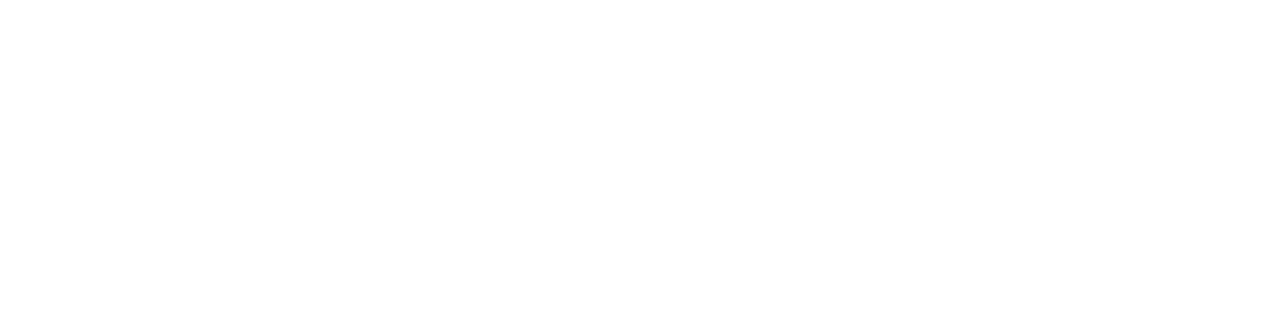
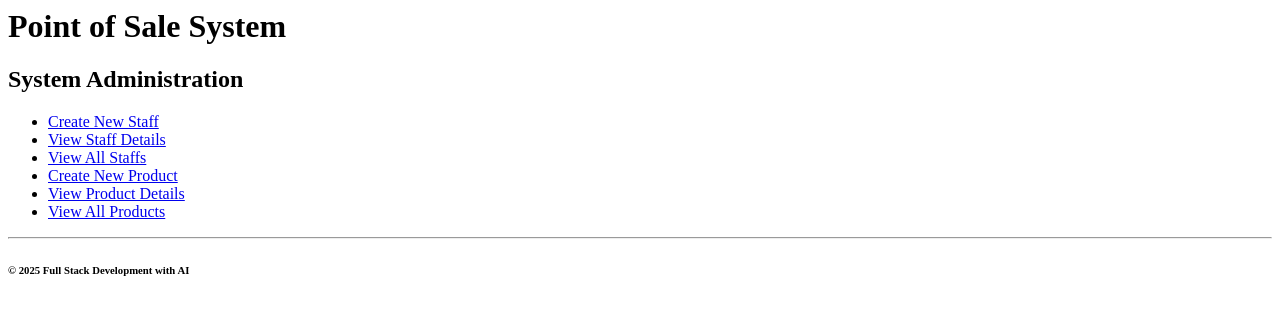
Before and after one commit to teamlead-hotmail/PointOfSaleSystemWeb, a plain HTML site: page index.html in a window 1280 px wide. Drawn offline with Linux system fonts and the light colour scheme.

Commit message:
added nav menus for sysadmin to /index.html

```diff
--- a/index.html
+++ b/index.html
@@ -1,11 +1,21 @@
-<!DOCTYPE html>
-<html lang="en">
-<head>
-    <meta charset="UTF-8">
-    <meta name="viewport" content="width=device-width, initial-scale=1.0">
-    <title>Document</title>
-</head>
-<body>
-
-</body>
+<html>
+	<head>
+		<title>Point of Sale System</title>
+	</head>
+	<body>
+		<h1>Point of Sale System</h1>
+        <h2>System Administration</h2>
+		<ul>
+			<li><a href="./systemAdministration/createNewStaff.html">Create New Staff</a></li>
+			<li><a href="./systemAdministration/viewStaffDetails.html">View Staff Details</a></li>
+			<li><a href="./systemAdministration/viewAllStaffs.html">View All Staffs</a></li>
+			<li><a href="./systemAdministration/createNewProduct.html">Create New Product</a></li>
+			<li><a href="./systemAdministration/viewProductDetails.html">View Product Details</a></li>
+			<li><a href="./systemAdministration/viewAllProducts.html">View All Products</a></li>
+		</ul>
+		<p>
+			<hr/>
+			<h6>&copy; 2025 Full Stack Development with AI</h6>
+		</p>
+	</body>
 </html>
```
